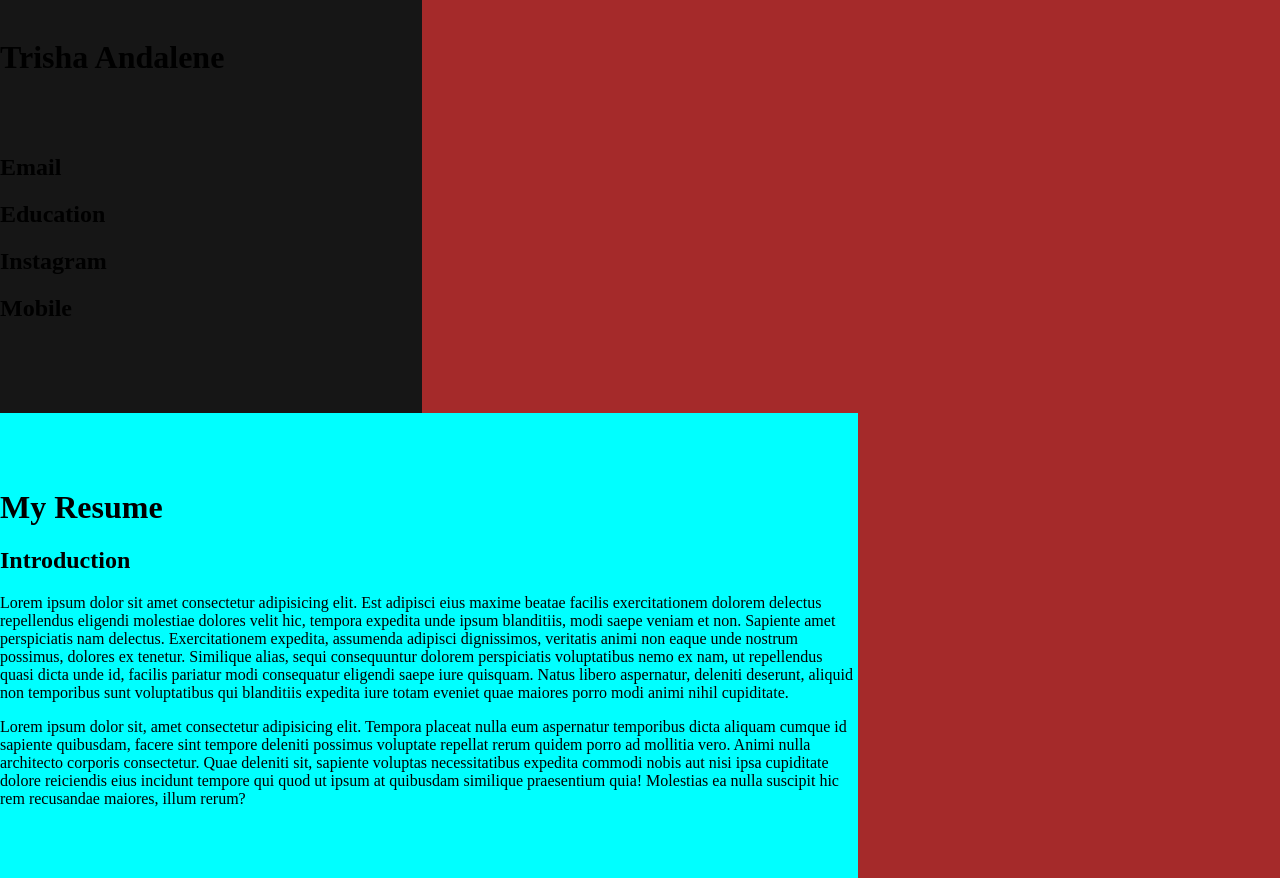
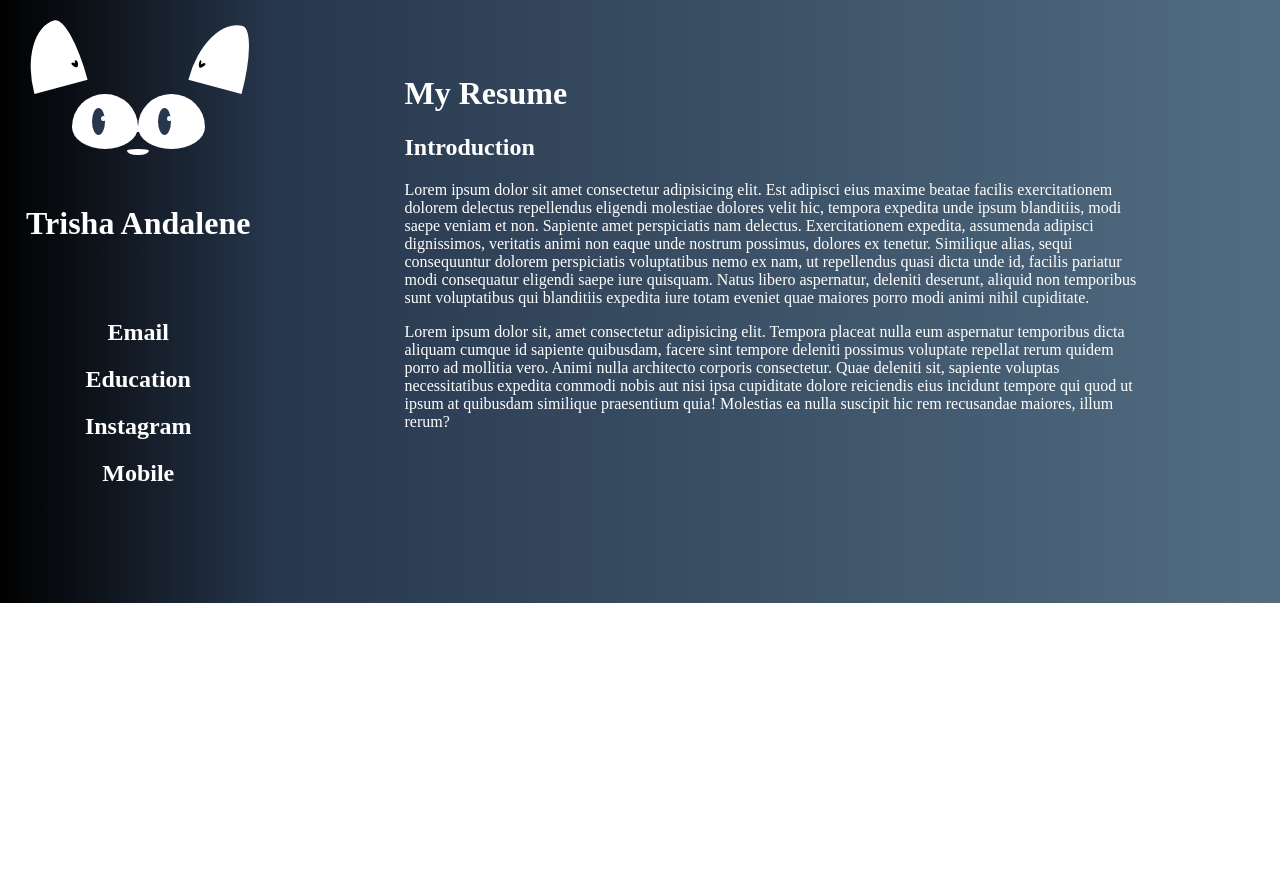
Before and after one commit to TrishaAndalene/TrishaAndalene.github.io, a plain HTML site: page index.html in a window 1280 px wide. After the commit the page ends 800 px from the top, so only its background shows below. Drawn offline with Linux system fonts and the light colour scheme.

Commit message:
update style

```diff
--- a/style.css
+++ b/style.css
@@ -1,22 +1,215 @@
 body {
     margin: 0;
     padding: 0;
+    text-align: center;
+    color: #fff;
 }
 
 div.container{
     width: 100%;
     height: 100%;
-    background-color: brown;
+    background-color: #526D82;
+    display: flex;
+    flex-direction: row;
 }
 
 div.left {
-    width: 33%;
-    height: 100%;
-    background-color: #161616;
+    width: 27%;
+    height: auto;
+    background-color: #27374D;
+    align-items: center;
+    background-image: linear-gradient(to left, #27374D, black);
 }
 
 div.right {
-    width: 67%;
+    width: 73%;
     height: 100%;
-    background-color: aqua;
+    padding-left: 10%;
+    padding-right: 10%;
+    padding-bottom: 8%;
+    text-align: left;
+    background-image: linear-gradient(to right, #27374D, #526D82)
 }
+
+h1 {
+    color: white;
+}
+
+/* full body */
+.cat {
+    position: relative;
+    align-items: center;
+    height: 110px;
+    width: 110px*1.13;
+    margin-left: 10%;
+    margin-right: 10%;
+    margin-top: 20%;
+}
+
+/* ears */
+.ear {
+    position: absolute;
+    top: -30%;
+    height: 60%;
+    width: 25%;
+    background: #fff;
+
+}
+
+/* ear hair */
+.ear::before,
+.ear::after {
+    content: '';
+    position: absolute;
+    bottom: 24%;
+    height: 10%;
+    width: 5%;
+    border-radius: 50%;
+    background: black;
+}
+
+.ear::after {
+    transform-origin: 50% 100%;
+}
+
+.ear--left {
+	left: -1%;
+	border-radius: 70% 30% 0% 0% / 100% 100% 0% 0%;
+	transform: rotate(-15deg);
+}
+
+.ear--left::before,
+.ear--left::after {
+	right: 10%;
+}
+
+.ear--left::after {
+	transform: rotate(-45deg);
+}
+
+
+.ear--right {
+	right: -1%;
+	border-radius: 70% 30% 0% 0% / 100% 100% 0% 0%;
+	transform: rotate(15deg);
+}
+
+.ear--right::before,
+.ear--right::after {
+	left: 10%;
+}
+
+.ear--right::after {
+	transform: rotate(45deg);
+}
+
+/* cat face */
+.face {
+	position: absolute;
+	height: 100%;
+	width: 100%;
+	background-image: linear-gradient(to left, #27374D, black)
+	border-radius: 50%;
+}
+
+/* eyes */
+.eye {
+	position: absolute;
+	top: 35%;
+    margin-left: 20%;
+	height: 50%;
+	width: 30%;
+	background: #fff;
+	border-radius: 50% 50% 50% 50% / 60% 60% 40% 40%;
+}
+
+.eye::after {
+    content: '';
+    position: absolute;
+    top: 0;
+    left: 0;
+    height: 0;
+    width: 100%;
+    border-radius: 0 0 50% 50% / 0 0 40% 40%;
+    background-blend-mode: multiply;
+    background-color: inherit;
+    /* animation: blink 4s infinite ease-in; */
+}
+
+@keyframes blink {
+    0% { height: 0; }
+    90% { height: 0; }
+    92.5% { height: 100%; }
+    95% { height: 0; }
+    97.5% { height: 100%; }
+    100% { height: 0; }
+}
+
+.eye::before {
+    content: '';
+    position: absolute;
+    top: 60%;
+    height: 10%;
+    width: 15%;
+    background: #fff;
+    border-radius: 50%;
+}
+
+.eye--left {
+	left: 0;
+}
+
+.eye--left::before {
+    right: -5%;
+}
+
+/* pupil */
+.eye-pupil {
+	position: absolute;
+	top: 25%;
+	height: 50%;
+	width: 20%;
+	background: #27374D;
+	border-radius: 50%;
+	animation: look-around 4s infinite;
+}
+
+@keyframes look-around {
+    0% { transform: translate(0) }
+    5% { transform: translate(50%, -25%) }
+    10% { transform: translate(50%, -25%) }
+    15% { transform: translate(-100%, -25%) }
+    20% { transform: translate(-100%, -25%) }
+    25% { transform: translate(0, 0) }
+    100% { transform: translate(0, 0) }
+}
+
+.eye--left, .eye-pupil {
+    right: 30%;
+}
+
+.eye--right, .eye-pupil {
+    left: 30%;
+}
+
+.eye-pupil::after {
+    content: '';
+    position: absolute;
+    top: 30%;
+    right: -5%;
+    height: 20%;
+    width: 35%;
+    border-radius: 50%;
+    background: #fff;
+}
+
+.muzzle {
+	position: absolute;
+	top: 85%;
+	left: 50%;
+	height: 6%;
+	width: 10%;
+	background: #fff;
+	transform: translateX(-50%);
+	border-radius: 50% 50% 50% 50% / 30% 30% 70% 70%;
+}
```
